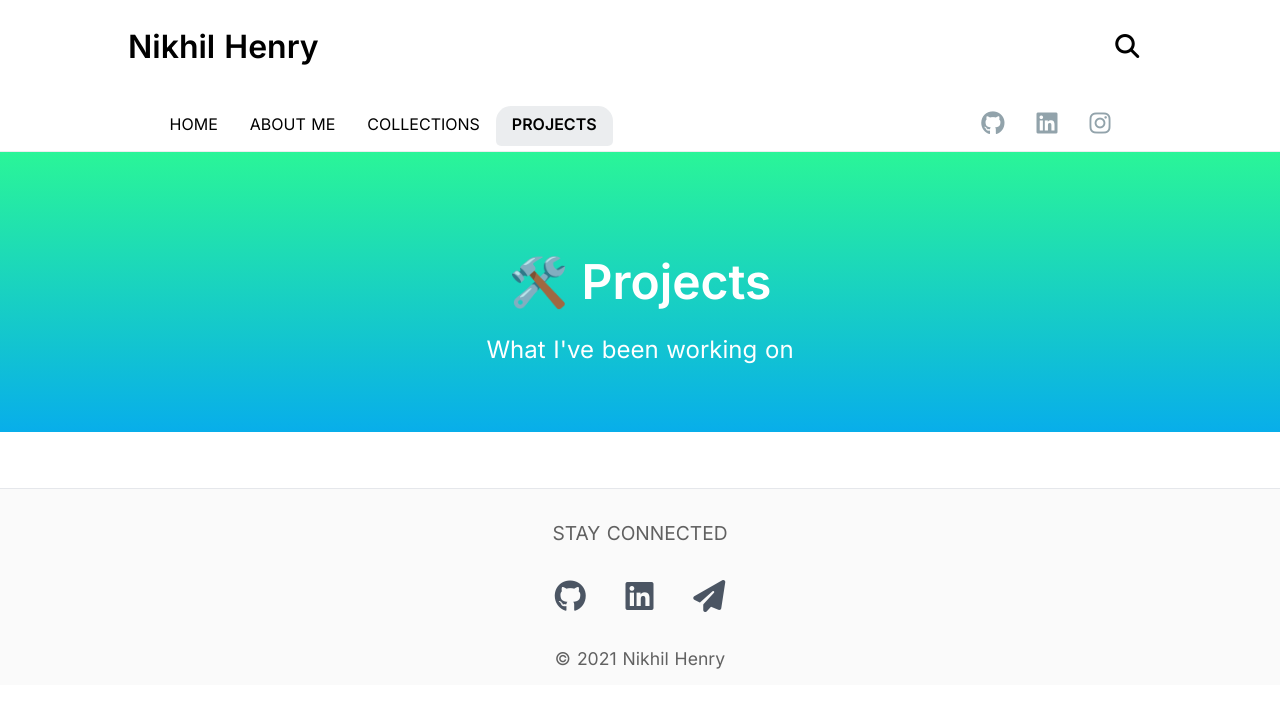
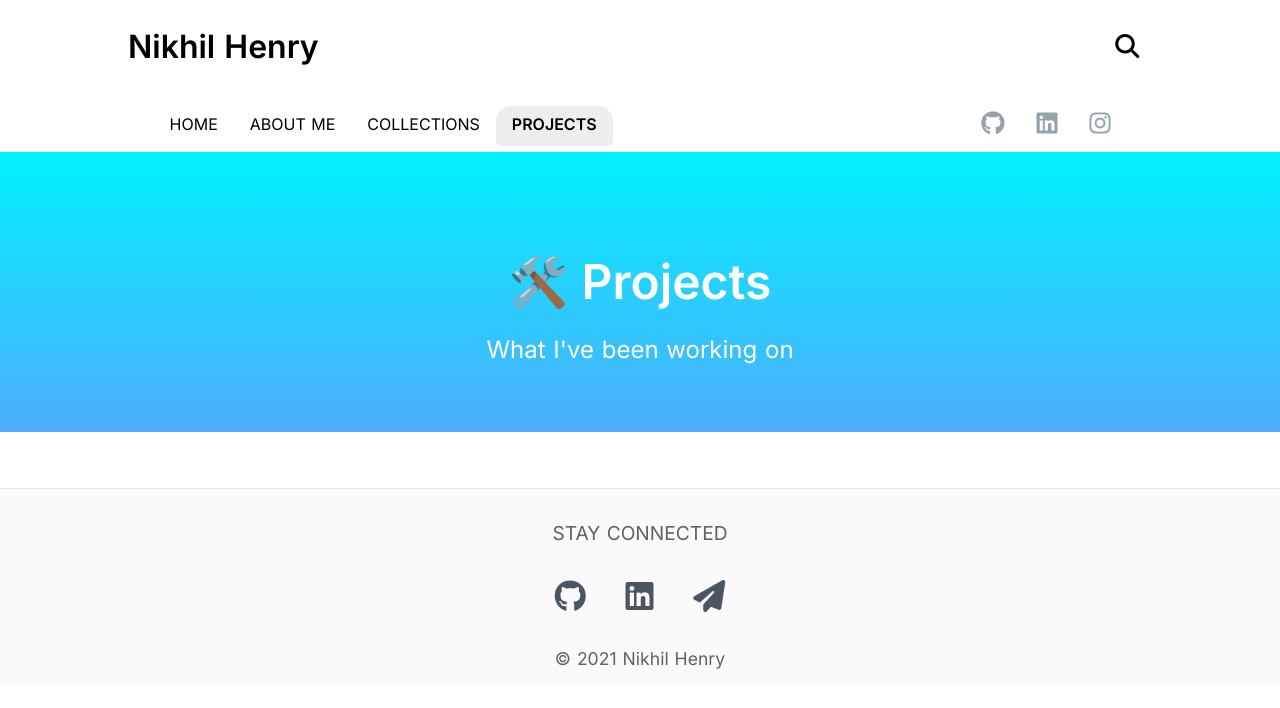
Before and after one commit to nikhilhenry/personal-site, a Nuxt app: page /projects in a window 1280 px wide. Shown: the top 708 px of the page. Built offline with nearby package versions, Linux system fonts and the light colour scheme.

Commit message:
add gradient to hero

```diff
--- a/pages/projects/index.vue
+++ b/pages/projects/index.vue
@@ -17,13 +17,12 @@ export default {}
   flex-direction: column;
   align-items: center;
   justify-content: center;
-  background-color: #08aeea;
-  background-image: linear-gradient(0deg, #08aeea 0%, #2af598 100%);
-
   color: white;
   text-align: center;
   padding-top: 2em;
   height: 35vh;
+
+  background-image: linear-gradient(to top, #4facfe 0%, #00f2fe 100%);
 
   .title {
     margin-bottom: 0.5em;
```
